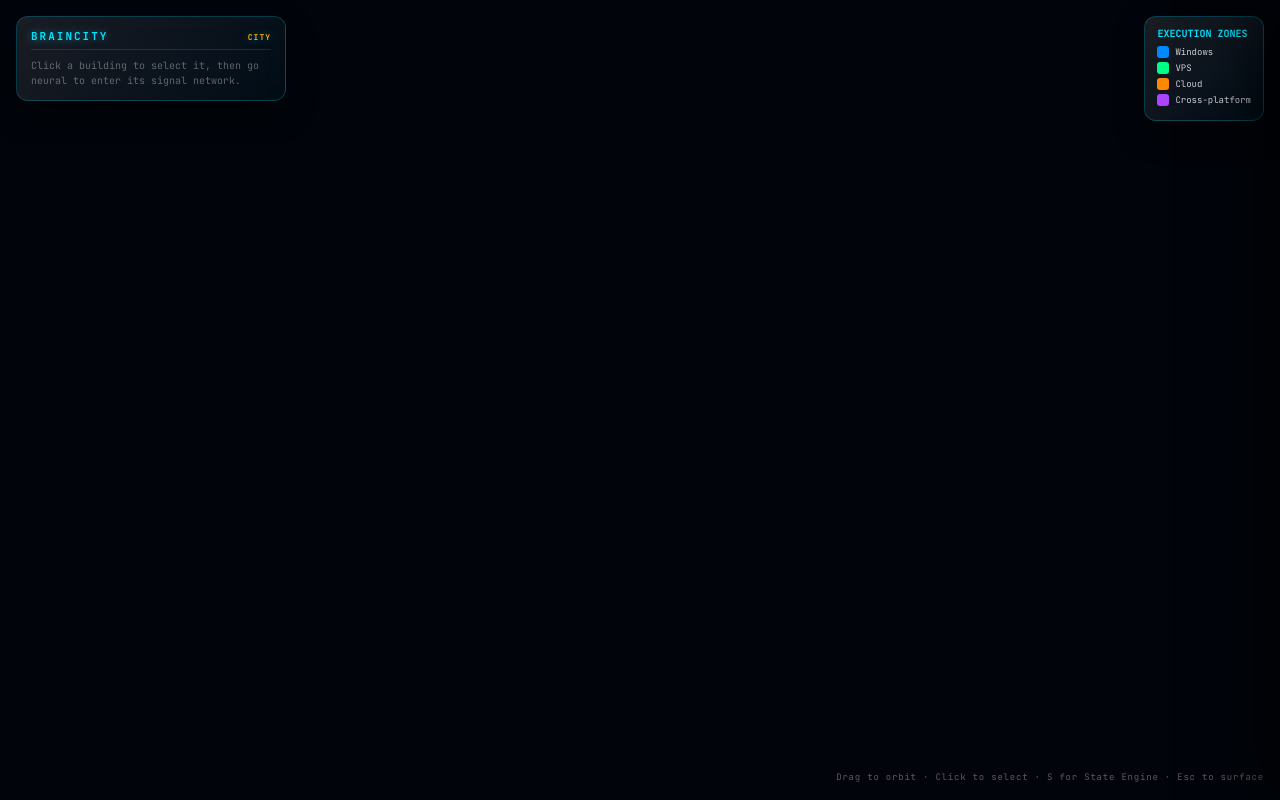
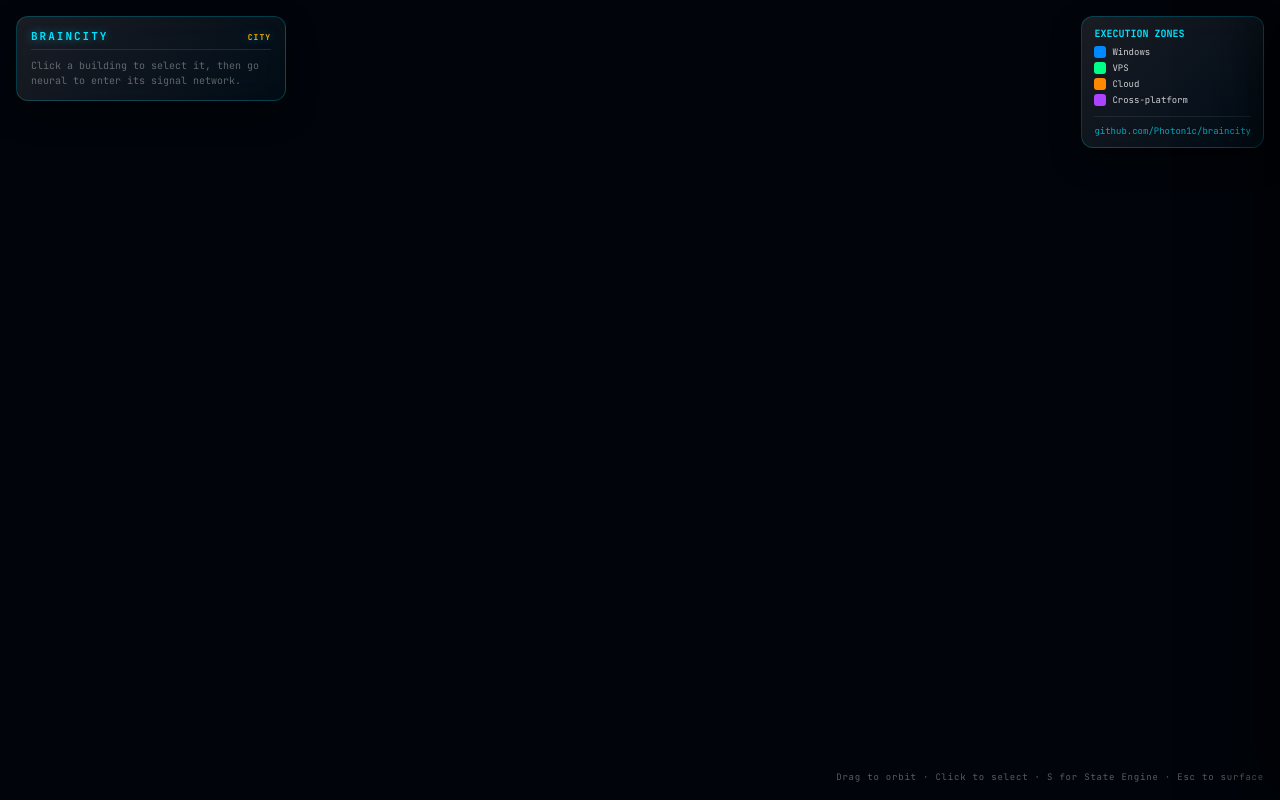
Before and after one commit to Photon1c/braincity, a website: page index.html in a window 1280 px wide. Drawn offline with nearby package versions, Linux system fonts and the light colour scheme; no server answers.

Commit message:
Add GitHub link and update README for deployment

```diff
--- a/index.html
+++ b/index.html
@@ -94,6 +94,9 @@
     <div class="item"><div class="swatch" style="background:#00ff88"></div><span>VPS</span></div>
     <div class="item"><div class="swatch" style="background:#ff8800"></div><span>Cloud</span></div>
     <div class="item"><div class="swatch" style="background:#aa44ff"></div><span>Cross-platform</span></div>
+    <div style="margin-top: 10px; padding-top: 8px; border-top: 1px solid rgba(255,255,255,0.08); font-size: 9px; color: rgba(255,255,255,0.35);">
+        <a href="https://github.com/Photon1c/braincity" target="_blank" style="color: var(--cyan); text-decoration: none; opacity: 0.7;">github.com/Photon1c/braincity</a>
+    </div>
 </div>
 
 <!-- THREE.js from CDN via importmap, attached to window -->
```
Also changed, not shown: README.md.
